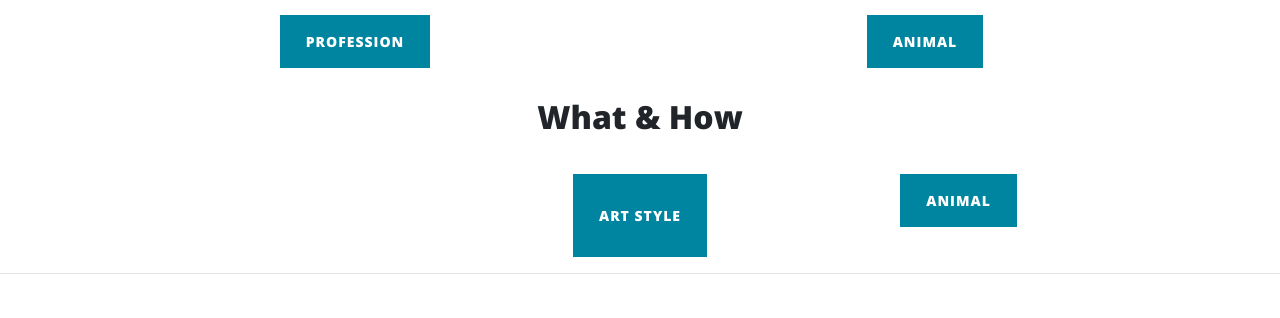
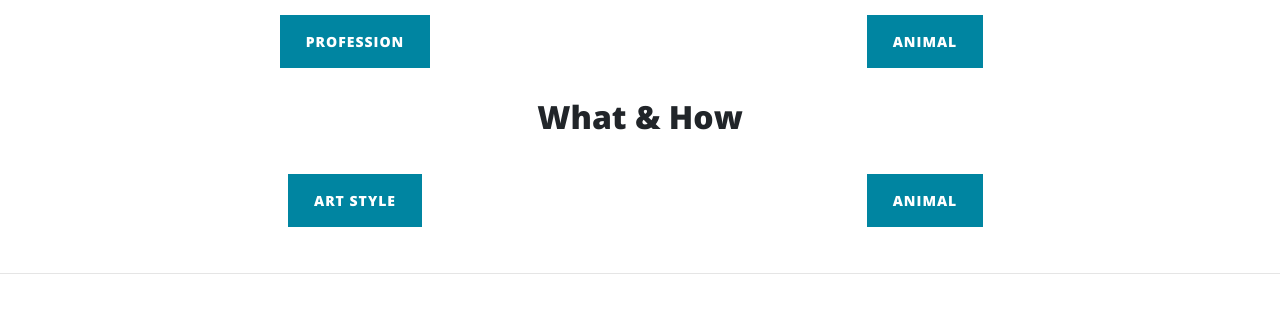
Before and after one commit to JulieArroyo/Ideas-Needed, a website: page index.html in a window 1280 px wide. Shown: the part 740-1058 px from the top of the page. Drawn offline with nearby package versions, Linux system fonts and the light colour scheme.

Commit message:
Fixing late-night mistakes
adding new sections to the idea generator. fixed dumb msitakes

```diff
--- a/index.html
+++ b/index.html
@@ -20,6 +20,7 @@
 
     <!-- Custom styles for this template -->
     <link href="css/clean-blog.min.css" rel="stylesheet">
+
     <script>
     function myFunction() {
     var animals=new Array()
@@ -53,7 +54,7 @@
 
 
     </script>
-
+    <script src="javascript.js"></script>
   </head>
 
   <body>
@@ -122,15 +123,12 @@
         <h2>What &amp; How</h2>
         <br/>
         <div class="row">
-
-
-
   <!-- STYLE SUBJECT -->
             <div id="styleDisplay" class="col midd">
                 <!-- art style will go here -->
+                <button onclick="newStyle()" class="btn btn-primary">Art Style</button>
+
             </div>
-            <button class="btn btn-primary" onclick="newStyle()">Art Style</button>
-            <script src="javascript.js"></script>
 
             <div class="col midd">
                 <button class="btn btn-primary" onclick="myFunction()">Animal</button>
--- a/javascript.js
+++ b/javascript.js
@@ -3,6 +3,6 @@ var styles=[
 'Pop Art', 'Modern', 'Contemporary', 'Fantasy', 'Graffiti']
 
 function newStyle(){
-  var randomNumber = Math.floor(Math.random) * (styles.length));
+  var randomNumber = Math.floor(Math.random() * (styles.length));
   document.getElementById('styleDisplay').innerHTML = styles[randomNumber];
 }
```
